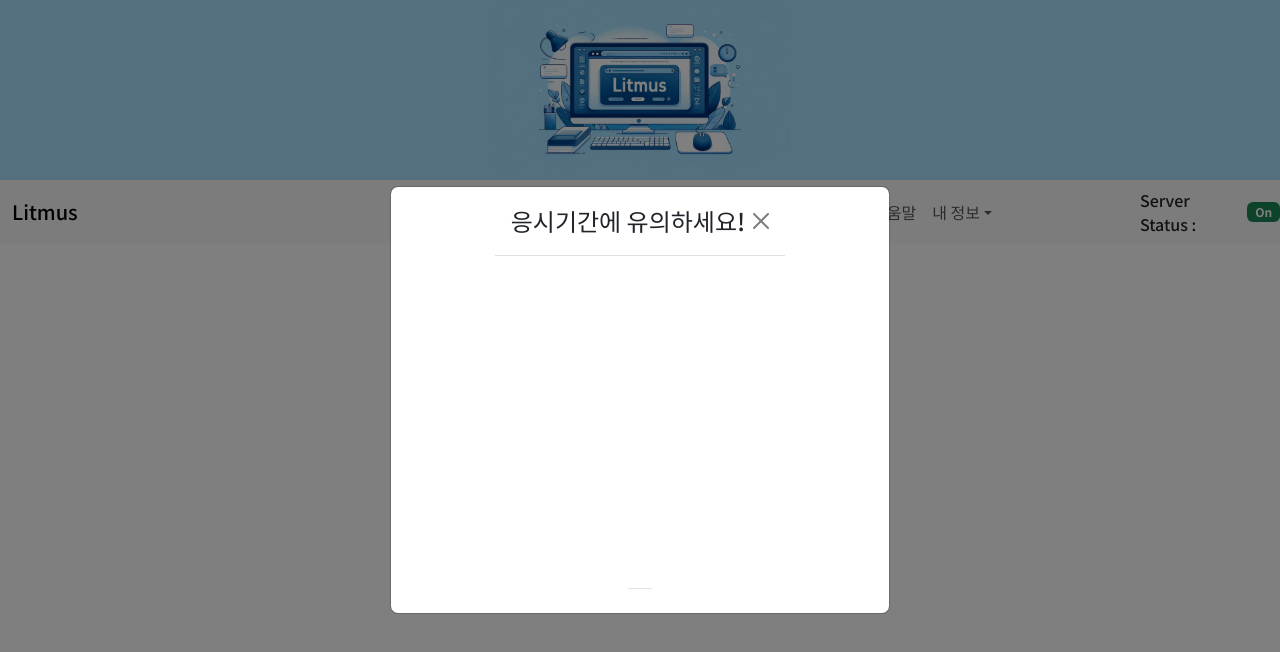
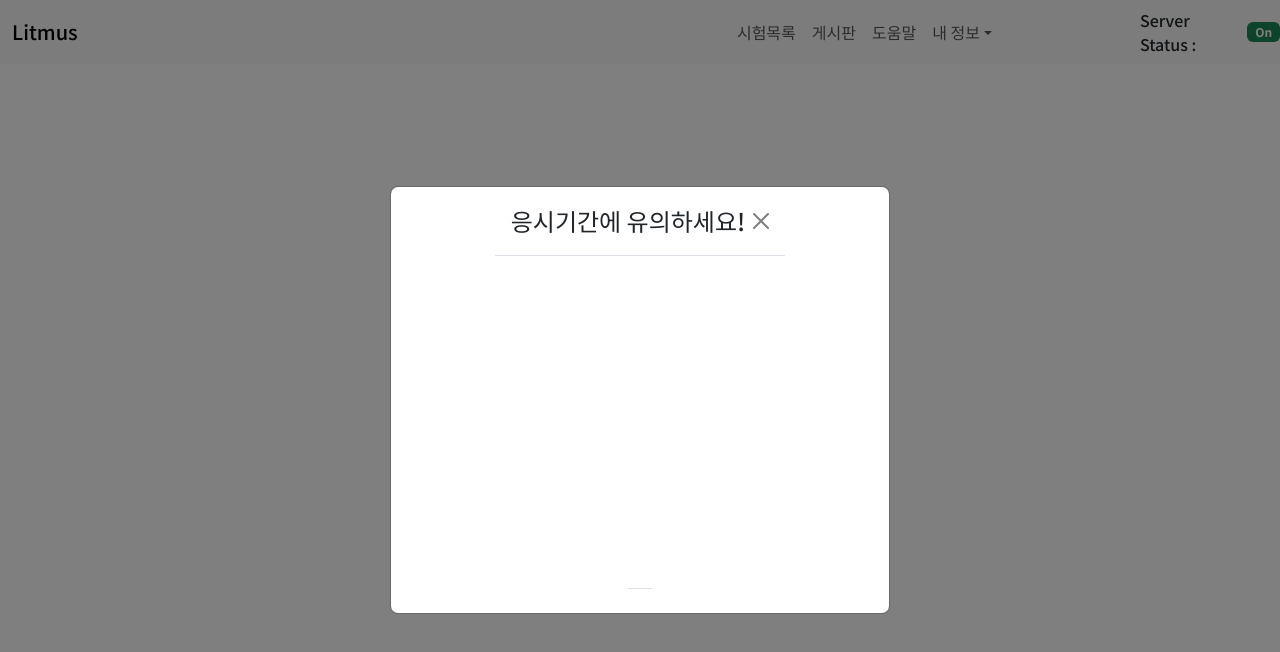
Before and after one commit to rlathdns/litmus, a React (Vite) app: page / in a window 1280 px wide. Shown: the top 652 px of the page. Built offline with nearby package versions, Linux system fonts and the light colour scheme.

Commit message:
header removed

```diff
--- a/src/components/Header/HeaderBanner.jsx
+++ /dev/null
@@ -1,12 +0,0 @@
-import classes from './HeaderBanner.module.css';
-import bannerImg from '../../assets/HeadBanner/HeadBannerImage.png';
-
-function HeaderBanner(){
-  return (
-    <header className={classes.header}>
-      <img src={bannerImg} alt='headbannerImg'/>
-    </header>
-  )
-}
-
-export default HeaderBanner;
--- a/src/components/Header/HeaderBanner.module.css
+++ /dev/null
@@ -1,10 +0,0 @@
-.header{
-  height: 180px;
-  background-color: #a8e0ff;
-  text-align: center;
-  vertical-align: center;
-}
-
-.header img{
-  width: 300px;
-}
--- a/src/layouts/MainLayout.jsx
+++ b/src/layouts/MainLayout.jsx
@@ -1,7 +1,7 @@
 
 import { Outlet } from 'react-router-dom';
 import Footer from '../components/Footer/Footer';
-import HeaderBanner from '../components/Header/HeaderBanner';
+
 import TopNavbar from '../components/TopNavbar/TopNavbar';
 import classes from './MainLayout.module.css';
 
@@ -9,7 +9,6 @@ import classes from './MainLayout.module.css';
 function MainLayout(){
   return (
     <>
-      <HeaderBanner/>
       <TopNavbar/>
       <main className={classes.content}>
         <Outlet/>
```
Also changed, not shown: src/components/Modal/WarningModal.module.css (added).
